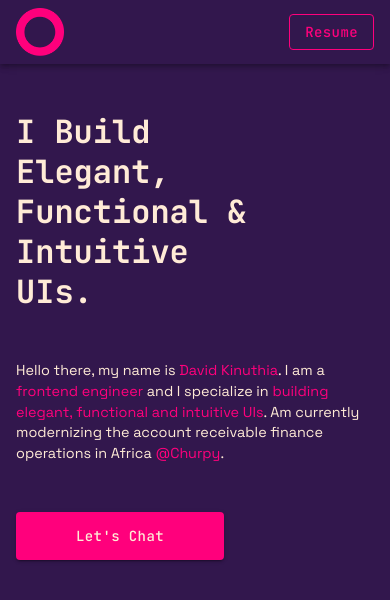
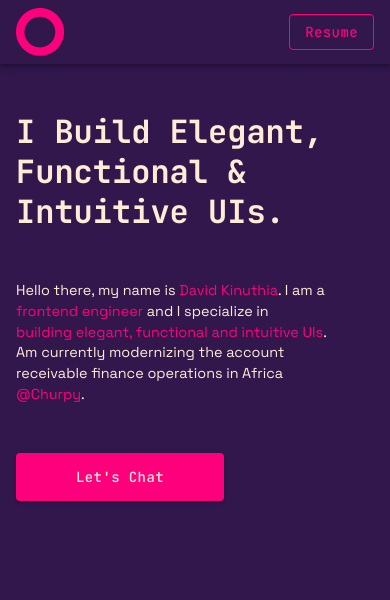
Before and after one commit to kd-kinuthiadavid/kdio-dev, a Next.js app: page / in a window 390 px wide. Shown: the top 600 px of the page. Built offline with nearby package versions, Linux system fonts and the light colour scheme.

Commit message:
fix(styles): make improvements to the HeroSection text
- make responsiveness improvements

```diff
--- a/components/HeroSection/index.tsx
+++ b/components/HeroSection/index.tsx
@@ -86,18 +86,18 @@ const Wrapper = styled.div`
     overflow-wrap: break-word; // or 'word-wrap: break-word';
     margin: 0;
 
-    @media (max-width: ${({ theme }) => theme.breakPoints.isSmallMobile}) {
-      font-size: 2rem;
-      line-height: 2.5rem;
-      max-width: 90vw;
-    }
-
     @media (max-width: ${({ theme }) => theme.breakPoints.isDesktop}) {
       max-width: 65vw;
     }
 
     @media (min-width: ${({ theme }) => theme.breakPoints.isDesktop}) {
       max-width: 50vw;
+    }
+
+    @media (max-width: ${({ theme }) => theme.breakPoints.isTablet}) {
+      font-size: 2rem;
+      line-height: 2.5rem;
+      max-width: 100vw;
     }
   }
 
@@ -106,6 +106,7 @@ const Wrapper = styled.div`
     font-size: 1.1rem;
     font-weight: 400;
     line-height: 1.6rem;
+    overflow-wrap: break-word;
 
     max-width: 50vw;
     text-align: left;
@@ -120,23 +121,32 @@ const Wrapper = styled.div`
     }
 
     @media (max-width: ${({ theme }) => theme.breakPoints.isSmallMobile}) {
-      max-width: 100vw;
+      max-width: 90vw;
       font-size: 0.9rem;
       line-height: 1.3rem;
     }
 
-    @media (max-width: ${({ theme }) => theme.breakPoints.isMobile}) {
-      max-width: 100vw;
+    /* @media (min-width: ${({ theme }) => theme.breakPoints.isSmallMobile}) {
+      max-width: 80vw;
+    } */
+
+    @media (max-width: ${({ theme }) => theme.breakPoints.isTablet}) {
+      max-width: 80vw;
+    }
+
+    @media (min-width: ${({ theme }) => theme.breakPoints.isTablet}) {
+      max-width: 50vw;
     }
 
     .highlighted_link:hover {
       text-decoration: underline;
       cursor: pointer;
     }
-    .cta {
-      display: flex;
-      gap: 1.5rem;
-    }
+  }
+
+  .cta {
+    display: flex;
+    gap: 1.5rem;
   }
 `;
 
```
